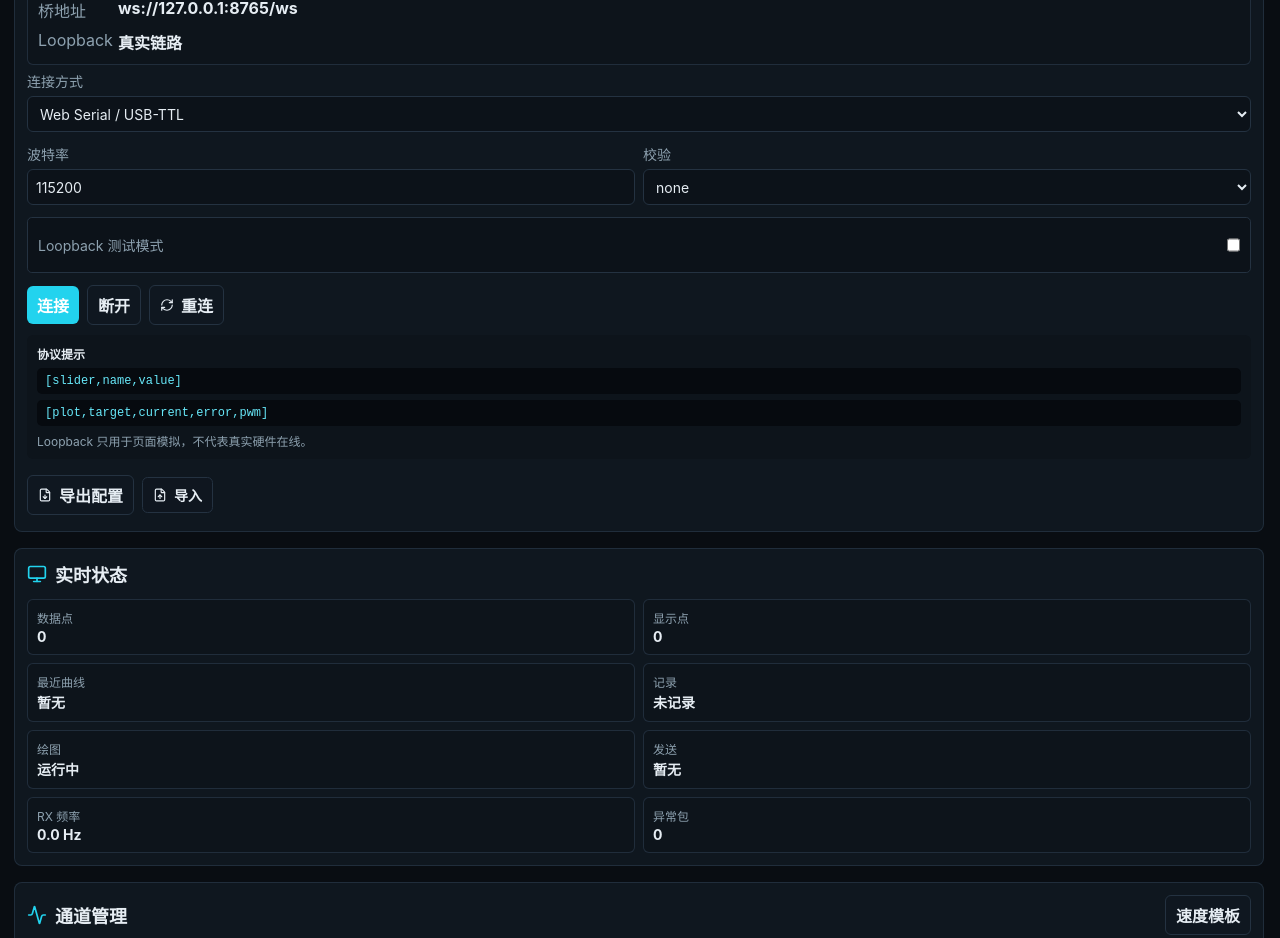
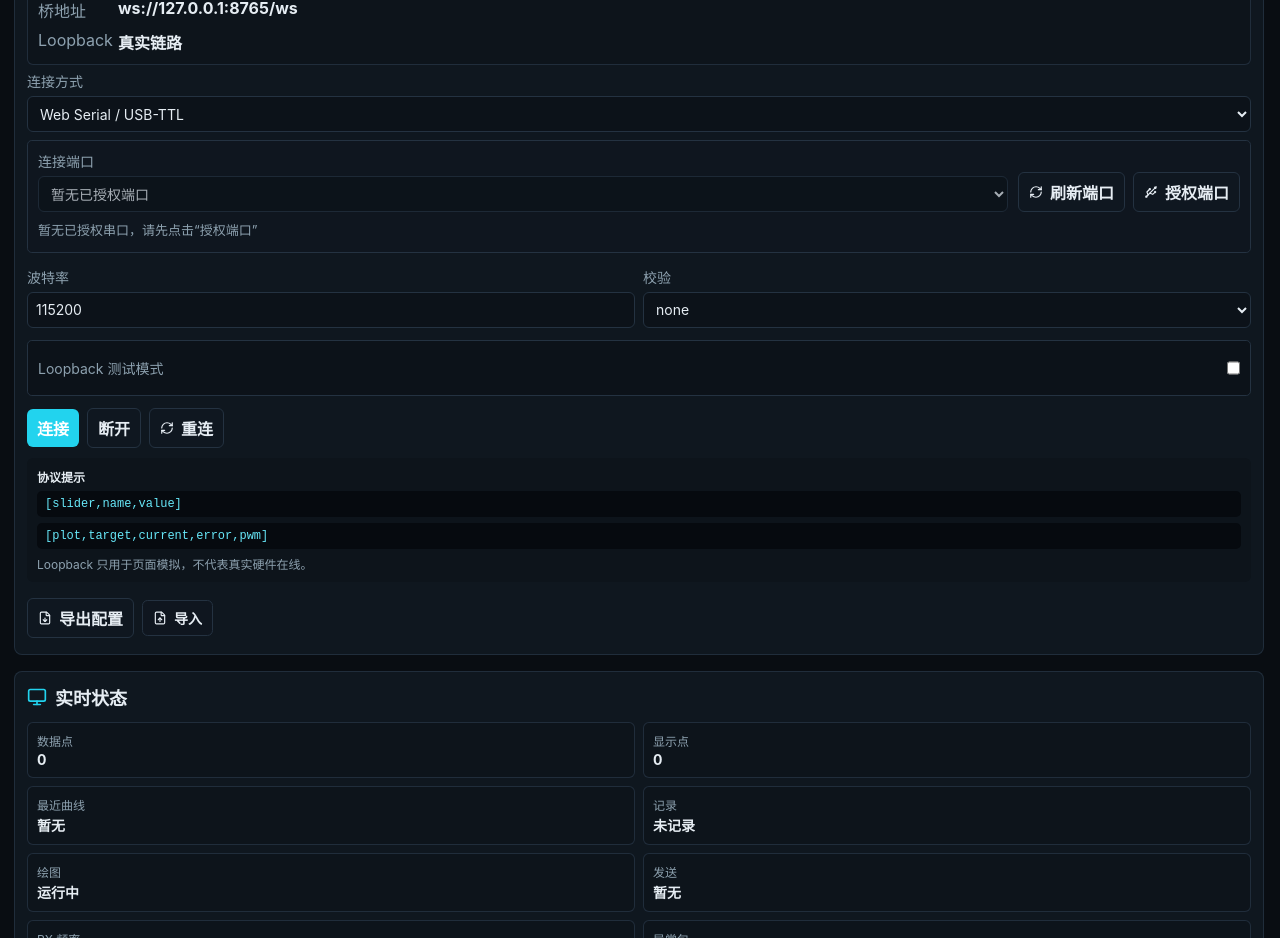
Before and after one commit to Greyd0ve/bluetooth-tuning-web, a React (Vite) app: page / in a window 1280 px wide. Shown: the part 840-1778 px from the top of the page. Built offline with nearby package versions, Linux system fonts and the light colour scheme.

Commit message:
优化代码逻辑

```diff
--- a/src/main.jsx
+++ b/src/main.jsx
@@ -144,7 +144,6 @@ const DEFAULT_SERIAL = {
   stopBits: 1,
   parity: 'none',
   flowControl: 'none',
-  useRememberedPort: true,
   packetBufferSize: 8192,
 };
 
@@ -225,6 +224,27 @@ const PID_GROUPS = [
   { id: 'bias', title: '左右轮补偿', keys: ['leftBias', 'rightBias'] },
 ];
 
+function getSerialPortInfo(port) {
+  try {
+    return port?.getInfo?.() || {};
+  } catch {
+    return {};
+  }
+}
+
+function formatUsbId(value) {
+  return Number(value).toString(16).toUpperCase().padStart(4, '0');
+}
+
+function getSerialPortLabel(port, index) {
+  const info = getSerialPortInfo(port);
+  const parts = [];
+  if (info.usbVendorId != null) parts.push(`VID ${formatUsbId(info.usbVendorId)}`);
+  if (info.usbProductId != null) parts.push(`PID ${formatUsbId(info.usbProductId)}`);
+  if (info.bluetoothServiceClassId) parts.push(`BT ${info.bluetoothServiceClassId}`);
+  return `端口 ${index + 1}${parts.length ? ` (${parts.join(' / ')})` : ''}`;
+}
+
 function formatClock(ts) {
   if (!ts) return '暂无';
   return new Date(ts).toLocaleTimeString();
@@ -451,6 +471,9 @@ function App() {
   const [pid, setPid] = useState({ ...DEFAULT_PID, ...(saved.pid || {}) });
   const [pidGroups, setPidGroups] = useState(saved.pidGroups || []);
   const [serialSettings, setSerialSettings] = useState({ ...DEFAULT_SERIAL, ...(saved.serial || {}) });
+  const [serialPorts, setSerialPorts] = useState([]);
+  const [selectedSerialPortIndex, setSelectedSerialPortIndex] = useState('');
+  const [serialPortMessage, setSerialPortMessage] = useState('');
   const [bridgeSettings, setBridgeSettings] = useState({ ...DEFAULT_BRIDGE, ...(saved.bridge || {}) });
   const [records, setRecords] = useState(() => loadJson(RECORD_KEY, { records: [] }).records || []);
 
@@ -580,6 +603,76 @@ function App() {
     });
     appendLog(type, text);
   };
+
+  const refreshSerialPorts = async (preferredPort = null) => {
+    if (typeof navigator === 'undefined' || !navigator.serial?.getPorts) {
+      setSerialPorts([]);
+      setSelectedSerialPortIndex('');
+      setSerialPortMessage('当前浏览器不支持 Web Serial，请使用桌面版 Chrome / Edge');
+      return [];
+    }
+
+    try {
+      const ports = await navigator.serial.getPorts();
+      setSerialPorts(ports);
+      setSerialPortMessage(ports.length ? `已检测到 ${ports.length} 个已授权串口` : '暂无已授权串口，请先点击“授权端口”');
+      setSelectedSerialPortIndex((current) => {
+        if (preferredPort) {
+          const preferredIndex = ports.indexOf(preferredPort);
+          if (preferredIndex >= 0) return String(preferredIndex);
+        }
+        const currentIndex = Number(current);
+        if (Number.isInteger(currentIndex) && currentIndex >= 0 && currentIndex < ports.length) return String(currentIndex);
+        return ports.length ? '0' : '';
+      });
+      return ports;
+    } catch (err) {
+      setSerialPorts([]);
+      setSelectedSerialPortIndex('');
+      setSerialPortMessage(`读取串口列表失败：${err.message}`);
+      return [];
+    }
+  };
+
+  const requestSerialPortPermission = async () => {
+    if (typeof navigator === 'undefined' || !navigator.serial?.requestPort) {
+      setSerialPortMessage('当前浏览器不支持 Web Serial，请使用桌面版 Chrome / Edge');
+      appendTx('当前浏览器不支持 Web Serial，请使用桌面版 Chrome / Edge', 'WARN');
+      return;
+    }
+
+    try {
+      const port = await navigator.serial.requestPort();
+      const ports = await refreshSerialPorts(port);
+      const index = ports.indexOf(port);
+      const label = getSerialPortLabel(port, index >= 0 ? index : ports.length);
+      setSerialPortMessage(`已授权：${label}`);
+      appendTx(`已授权串口：${label}`, 'SYSTEM');
+    } catch (err) {
+      if (err.name === 'NotFoundError') {
+        setSerialPortMessage('未选择串口');
+        appendTx('未选择串口', 'WARN');
+        return;
+      }
+      setSerialPortMessage(`授权串口失败：${err.message}`);
+      appendTx(`授权串口失败：${err.message}`, 'ERROR');
+    }
+  };
+
+  useEffect(() => {
+    if (typeof navigator === 'undefined' || !navigator.serial?.getPorts) return;
+    refreshSerialPorts();
+
+    const handlePortsChanged = () => {
+      refreshSerialPorts();
+    };
+    navigator.serial.addEventListener?.('connect', handlePortsChanged);
+    navigator.serial.addEventListener?.('disconnect', handlePortsChanged);
+    return () => {
+      navigator.serial.removeEventListener?.('connect', handlePortsChanged);
+      navigator.serial.removeEventListener?.('disconnect', handlePortsChanged);
+    };
+  }, []);
 
   const bumpInvalidPacket = (reason, packet = '') => {
     setErrorPacketCount((count) => count + 1);
@@ -733,12 +826,21 @@ function App() {
       setConnectionState('connecting');
       intentionallyDisconnected.current = false;
       rxPacketBuffer.current = '';
-      let port = null;
-      if (serialSettings.useRememberedPort && navigator.serial.getPorts) {
-        const ports = await navigator.serial.getPorts();
-        port = ports?.[0] || null;
+      let ports = serialPorts;
+      const selectedIndex = Number(selectedSerialPortIndex);
+      let port = Number.isInteger(selectedIndex) ? ports[selectedIndex] : null;
+      if (!port && navigator.serial.getPorts) {
+        ports = await navigator.serial.getPorts();
+        setSerialPorts(ports);
+        port = Number.isInteger(selectedIndex) ? ports[selectedIndex] : null;
       }
-      if (!port) port = await navigator.serial.requestPort();
+      if (!port) {
+        setConnectionState('error');
+        setDisconnectReason('请先在 USB-TTL 设置中授权并选择连接端口');
+        setStatus('请先授权并选择 USB-TTL 连接端口');
+        appendTx('请先在 USB-TTL 设置中授权并选择连接端口', 'WARN');
+        return;
+      }
       const options = {
         baudRate: Number(serialSettings.baudRate) || 115200,
         dataBits: Number(serialSettings.dataBits) || 8,
@@ -748,13 +850,15 @@ function App() {
       };
       await port.open(options);
       const writer = port.writable.getWriter();
+      const portIndex = ports.indexOf(port);
+      const portLabel = getSerialPortLabel(port, portIndex >= 0 ? portIndex : selectedIndex || 0);
       serialRef.current = { port, writer, reader: null, keepReading: true };
-      setDeviceName('Web Serial 设备');
       setConnectedAt(Date.now());
+      setDeviceName(portLabel);
       setConnectionState('connected');
       setDisconnectReason('');
-      setStatus(`串口已连接：${options.baudRate}bps / ${options.dataBits}${options.parity[0].toUpperCase()}${options.stopBits}`);
-      appendTx(`Web Serial 已连接：${options.baudRate}bps`, 'SYSTEM');
+      setStatus(`串口已连接：${portLabel} / ${options.baudRate}bps / ${options.dataBits}${options.parity[0].toUpperCase()}${options.stopBits}`);
+      appendTx(`Web Serial 已连接端口：${portLabel}`, 'SYSTEM');
       readSerialLoop(port);
     } catch (err) {
       setConnectionState('error');
@@ -1285,6 +1389,31 @@ function App() {
     </Card>
   );
 
+  const renderSerialPortPicker = (compact = false) => (
+    <div className={`serial-port-picker ${compact ? 'compact' : ''}`}>
+      <div className="serial-port-picker-row">
+        <label>
+          连接端口
+          <select
+            value={selectedSerialPortIndex}
+            disabled={connected || connectionState === 'connecting' || serialPorts.length === 0}
+            onChange={(e) => setSelectedSerialPortIndex(e.target.value)}
+          >
+            {serialPorts.length === 0 && <option value="">暂无已授权端口</option>}
+            {serialPorts.map((port, index) => (
+              <option key={index} value={String(index)}>{getSerialPortLabel(port, index)}</option>
+            ))}
+          </select>
+        </label>
+        <div className="serial-port-actions">
+          <Button disabled={connectionState === 'connecting'} onClick={() => refreshSerialPorts()}><RefreshCw size={14} />刷新端口</Button>
+          <Button disabled={connected || connectionState === 'connecting'} onClick={requestSerialPortPermission}><Usb size={14} />授权端口</Button>
+        </div>
+      </div>
+      <p className="hint">{serialPortMessage || '浏览器只能列出已授权串口；看不到目标端口时，请点击“授权端口”。'}</p>
+    </div>
+  );
+
   const renderSettings = () => (
     <Card className={`settings-panel ${settingsExpanded ? 'is-open' : ''}`}>
       <SectionTitle icon={Settings} title="连接与通用设置" right={<Button onClick={() => setSettingsExpanded((v) => !v)}>{settingsExpanded ? '收起' : '展开'}</Button>} />
@@ -1303,6 +1432,7 @@ function App() {
         <label className="check"><input type="checkbox" checked={autoReconnect} onChange={(e) => setAutoReconnect(e.target.checked)} />断线后自动尝试重连</label>
       </>}
       {transport === 'serial' && <div className="serial-options">
+        {renderSerialPortPicker()}
         <div className="grid3">
           <MiniInput label="波特率" type="number" value={serialSettings.baudRate} onChange={(v) => setSerialSettings({ ...serialSettings, baudRate: v })} />
           <label>数据位<select value={serialSettings.dataBits} onChange={(e) => setSerialSettings({ ...serialSettings, dataBits: Number(e.target.value) })}><option value={8}>8</option><option value={7}>7</option></select></label>
@@ -1313,7 +1443,6 @@ function App() {
           <label>流控<select value={serialSettings.flowControl} onChange={(e) => setSerialSettings({ ...serialSettings, flowControl: e.target.value })}><option value="none">none</option><option value="hardware">hardware</option></select></label>
           <MiniInput label="协议残包缓存" type="number" value={serialSettings.packetBufferSize} onChange={(v) => setSerialSettings({ ...serialSettings, packetBufferSize: v })} />
         </div>
-        <label className="check"><input type="checkbox" checked={serialSettings.useRememberedPort} onChange={(e) => setSerialSettings({ ...serialSettings, useRememberedPort: e.target.checked })} />优先连接已授权串口，适合 Orange Pi Kiosk 模式</label>
         <p className="hint">建议 Orange Pi 手持版优先用 USB-TTL：CH340 / CP2102 / STM32 虚拟串口均可。</p>
       </div>}
       {transport === 'bridge' && <div className="serial-options">
@@ -1423,10 +1552,13 @@ function App() {
         <span>Loopback</span><b>{loopback ? '模拟测试' : '真实链路'}</b>
       </div>
       <label>连接方式<select value={transport} onChange={(e) => setTransport(e.target.value)}><option value="serial">Web Serial / USB-TTL</option><option value="bridge">Orange Pi Bridge</option><option value="ble">BLE 蓝牙</option></select></label>
-      {transport === 'serial' && <div className="inline-settings-grid">
-        <MiniInput label="波特率" type="number" value={serialSettings.baudRate} onChange={(v) => setSerialSettings({ ...serialSettings, baudRate: v })} />
-        <label>校验<select value={serialSettings.parity} onChange={(e) => setSerialSettings({ ...serialSettings, parity: e.target.value })}><option value="none">none</option><option value="even">even</option><option value="odd">odd</option></select></label>
-      </div>}
+      {transport === 'serial' && <>
+        {renderSerialPortPicker(true)}
+        <div className="inline-settings-grid">
+          <MiniInput label="波特率" type="number" value={serialSettings.baudRate} onChange={(v) => setSerialSettings({ ...serialSettings, baudRate: v })} />
+          <label>校验<select value={serialSettings.parity} onChange={(e) => setSerialSettings({ ...serialSettings, parity: e.target.value })}><option value="none">none</option><option value="even">even</option><option value="odd">odd</option></select></label>
+        </div>
+      </>}
       {transport === 'bridge' && <label>Orange Pi Bridge<input className="mono" value={bridgeSettings.url} onChange={(e) => setBridgeSettings({ ...bridgeSettings, url: e.target.value })} /></label>}
       {transport === 'ble' && <label>BLE 预设<select value={preset} onChange={(e) => setPreset(e.target.value)}>{Object.entries(PRESETS).map(([k, v]) => <option key={k} value={k}>{v.label}</option>)}</select></label>}
       <label className="check with-title"><span>Loopback 测试模式</span><input type="checkbox" checked={loopback} onChange={(e) => setLoopback(e.target.checked)} /></label>
--- a/src/styles.css
+++ b/src/styles.css
@@ -143,7 +143,7 @@ input[type="checkbox"] { width: auto; accent-color: var(--app-primary, #2563eb);
 }
 @media (max-width: 760px) {
   .page { padding: 12px; }
-  .nav-card, .grid2, .grid3, .grid5, .button-grid { grid-template-columns: 1fr; }
+  .nav-card, .grid2, .grid3, .grid5, .button-grid, .serial-port-picker-row { grid-template-columns: 1fr; }
   .pid-row { grid-template-columns: 1fr 1fr; }
   .plot-channel-panel { grid-template-columns: 1fr; }
   .plot-channel-actions { grid-template-columns: 1fr; }
@@ -156,6 +156,40 @@ input[type="checkbox"] { width: auto; accent-color: var(--app-primary, #2563eb);
   border: 1px dashed var(--app-border, #cbd5e1);
   border-radius: calc(var(--app-radius, 20px) * 0.7);
   background: color-mix(in srgb, var(--app-card, #fff) 78%, var(--app-bg, #eef2f7));
+}
+
+.serial-port-picker {
+  margin-bottom: 10px;
+  padding: 10px;
+  border: 1px solid var(--app-border, #cbd5e1);
+  border-radius: calc(var(--app-radius, 20px) * 0.6);
+  background: color-mix(in srgb, var(--app-card, #fff) 86%, var(--app-bg, #eef2f7));
+}
+
+.serial-port-picker.compact {
+  margin: 8px 0;
+}
+
+.serial-port-picker-row {
+  display: grid;
+  grid-template-columns: minmax(0, 1fr) auto;
+  gap: 10px;
+  align-items: end;
+}
+
+.serial-port-picker-row label {
+  margin: 0;
+}
+
+.serial-port-actions {
+  display: flex;
+  gap: 8px;
+  flex-wrap: wrap;
+  justify-content: flex-end;
+}
+
+.serial-port-picker .hint {
+  margin-top: 8px;
 }
 
 @media (pointer: coarse) {
```
